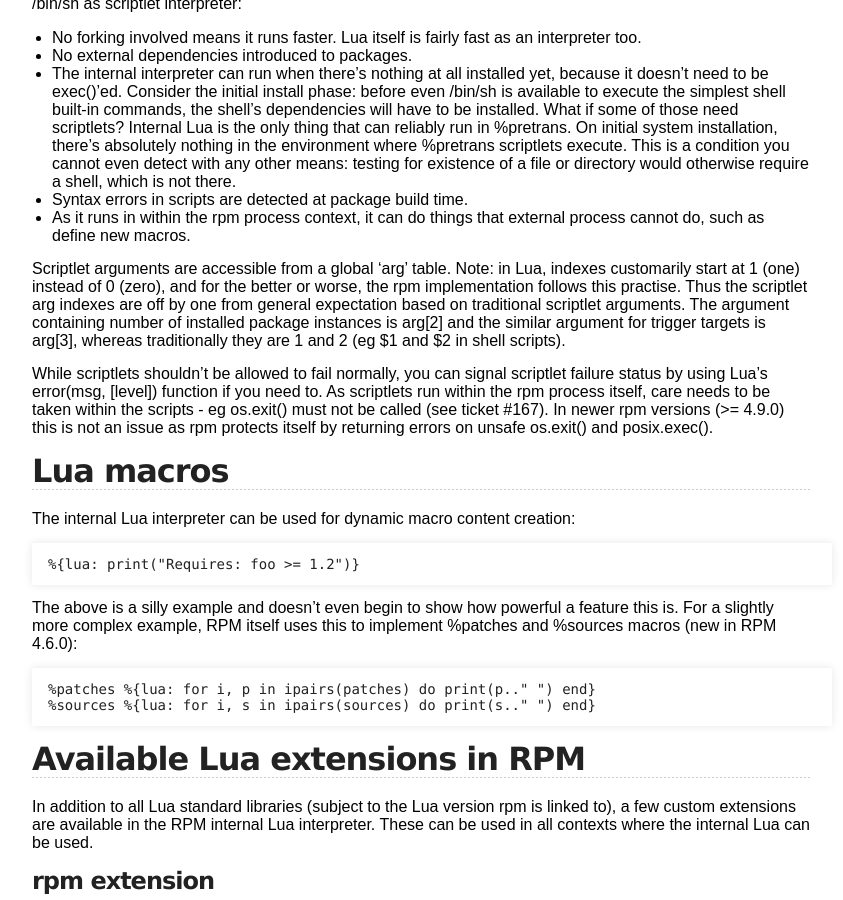
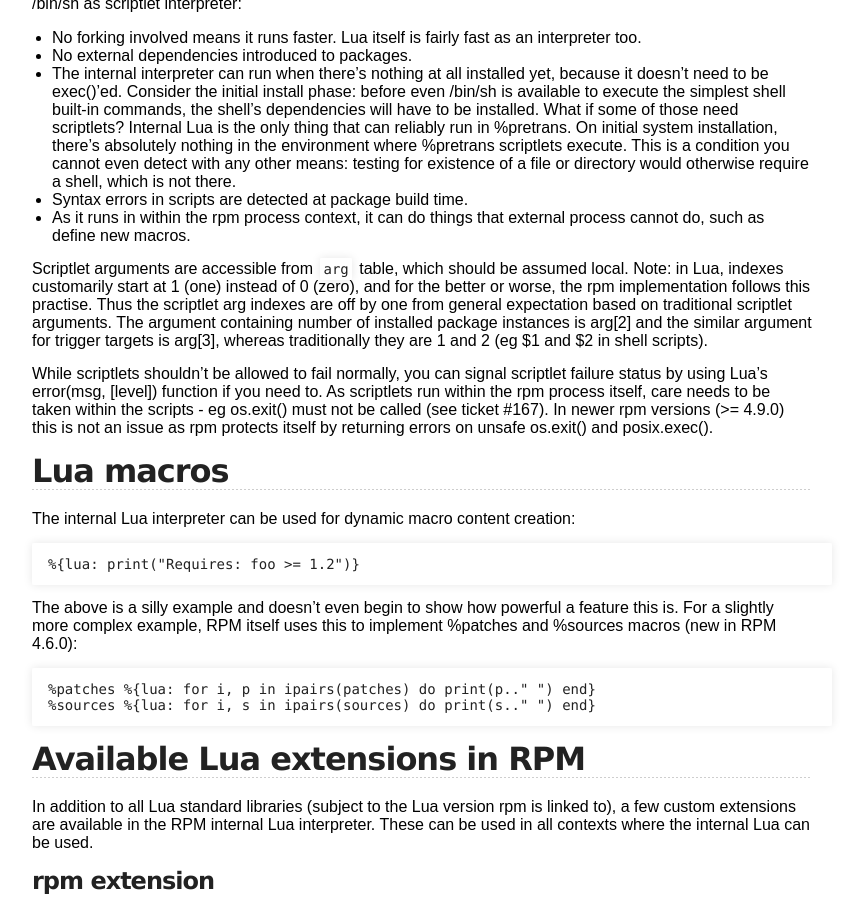
Before and after one commit to rpm-software-management/rpm-web, a Jekyll site: the page built from user_doc/lua.md, in a window 1280 px wide and 900 px high, scrolled down 558 px. Shown: the whole window, without its empty margins (218-1061 px from the left). Built offline with Jekyll 4.4.1, drawn with Linux system fonts in a browser that asks for light colours.

Commit message:
Update docs wrt Lua arg locality

```diff
--- a/user_doc/lua.md
+++ b/user_doc/lua.md
@@ -24,7 +24,7 @@ The point? Remember, Lua is embedded in rpm. This means the Lua scriptlets run i
  * Syntax errors in <lua> scripts are detected at package build time.
  * As it runs in within the rpm process context, it can do things that external process cannot do, such as define new macros.
 
-Scriptlet arguments are accessible from a global 'arg' table. Note: in Lua, indexes customarily start at 1 (one) instead of 0 (zero), and for the better or worse, the rpm implementation follows this practise. Thus the scriptlet arg indexes are off by one from general expectation based on traditional scriptlet arguments. The argument containing number of installed package instances is arg[2] and the similar argument for trigger targets is arg[3], whereas traditionally they are 1 and 2 (eg $1 and $2 in shell scripts).
+Scriptlet arguments are accessible from `arg` table, which should be assumed local. Note: in Lua, indexes customarily start at 1 (one) instead of 0 (zero), and for the better or worse, the rpm implementation follows this practise. Thus the scriptlet arg indexes are off by one from general expectation based on traditional scriptlet arguments. The argument containing number of installed package instances is arg[2] and the similar argument for trigger targets is arg[3], whereas traditionally they are 1 and 2 (eg $1 and $2 in shell scripts).
 
 While scriptlets shouldn't be allowed to fail normally, you can signal scriptlet failure status by using Lua's error(msg, [level]) function if you need to. As <lua> scriptlets run within the rpm process itself, care needs to be taken within the scripts - eg os.exit() must not be called (see ticket #167). In newer rpm versions (>= 4.9.0) this is not an issue as rpm protects itself by returning errors on unsafe os.exit() and posix.exec().
 
```
